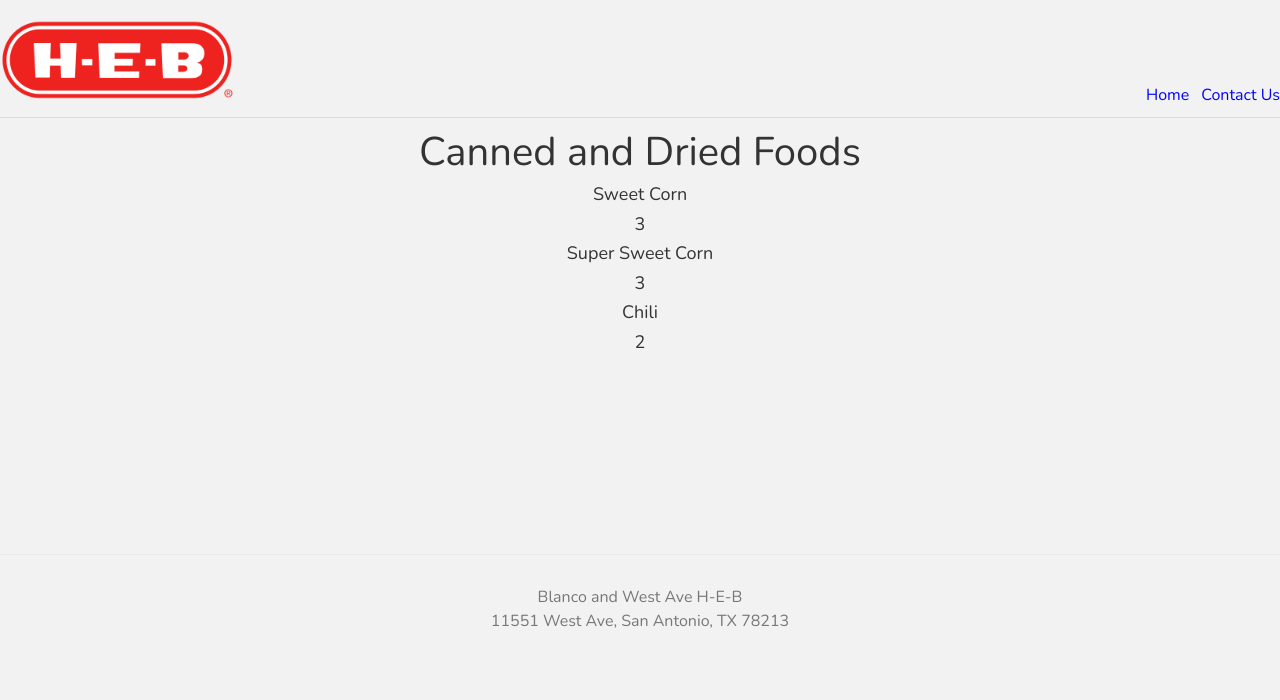
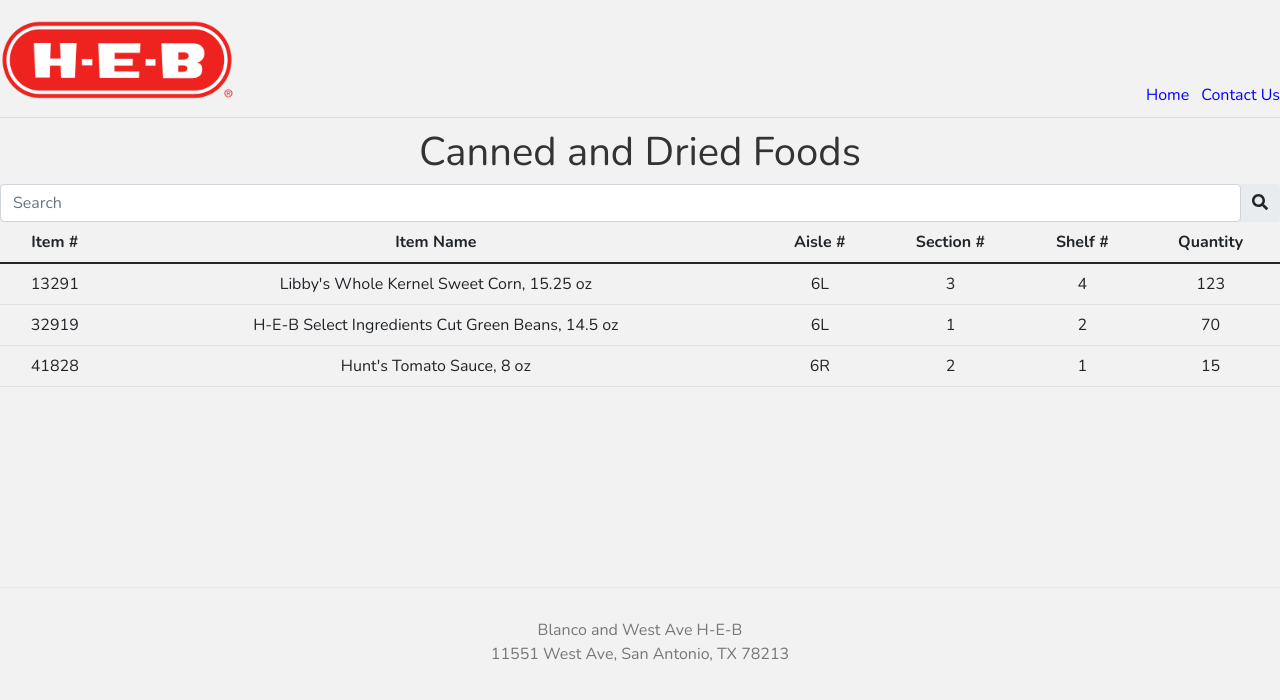
Before and after one commit to mileyseo/HEB-IOT-UI, a Next.js app: page /canned-dried-food in a window 1280 px wide. Shown: the top 700 px of the page. Built offline with nearby package versions, Linux system fonts and the light colour scheme.

Commit message:
List of Items

```diff
--- a/data.js
+++ b/data.js
@@ -1,7 +1,8 @@
 export const itemList = [
  {
   "id": 1,
-  "name": "Sweet Corn",
+  "itemNo": 13291,
+  "name": "Libby's Whole Kernel Sweet Corn, 15.25 oz",
   "aisle": "6L",
   "section": 3,
   "shelf": 4,
@@ -9,15 +10,17 @@
   },
   {
     "id": 2,
-    "name": "Super Sweet Corn",
+    "itemNo": 32919,
+    "name": "H-E-B Select Ingredients Cut Green Beans, 14.5 oz",
     "aisle": "6L",
-    "section": 3,
-    "shelf": 3,
+    "section": 1,
+    "shelf": 2,
     "qty": 70,
   },
   {
     "id": 3,
-    "name": "Chili",
+    "itemNo": 41828,
+    "name": "Hunt's Tomato Sauce, 8 oz",
     "aisle": "6R",
     "section": 2,
     "shelf": 1,
--- a/pages/canned-dried-food.js
+++ b/pages/canned-dried-food.js
@@ -1,19 +1,48 @@
 import {itemList} from "../data"
+import { FontAwesomeIcon } from "@fortawesome/react-fontawesome";
+import { faSearch } from "@fortawesome/free-solid-svg-icons";
 
 const CannedDriedFood = () => {
   return (
-      <div>
-          <h1> Canned and Dried Foods </h1>
+    <div>
+      <h1> Canned and Dried Foods </h1>
+      <div className="input-group rounded">
+      <input type="search" className="form-control rounded" placeholder="Search" aria-label="Search"
+        aria-describedby="search-addon" />
+      <span className="input-group-text border-0" id="search-addon">
+      <i><FontAwesomeIcon icon={faSearch}></FontAwesomeIcon></i>
+      </span>
+    </div>
+      <table className="table">
+        <thead>
+          <tr>
+            <th scope="col">Item #</th>
+            <th scope="col">Item Name</th>
+            <th scope="col">Aisle #</th>
+            <th scope="col">Section #</th>
+            <th scope="col">Shelf #</th>
+            <th scope="col">Quantity</th>
+          </tr>
+        </thead>
+        <tbody>
           {itemList.map((item) => (
-              <div key={item.id}>
-                  <a>
-                      <h3> { item.name } </h3>
-                      <h3> {item.section}</h3>
-                  </a>
-              </div>
+            <tr key={item.id}>
+              <td>{item.itemNo}</td>
+              <td>{item.name}</td>
+              <td>{item.aisle}</td>
+              <td>{item.section}</td>
+              <td>{item.shelf}</td>
+              <td>{item.qty}</td>
+            </tr>
           ))}
-      </div>
+        </tbody>
+      </table>
+    </div>
   )
 };
 
 export default CannedDriedFood;
+
+//Note for future:
+//Need to add a conditional statement to make the <50 red, and others green
+//Search Bar!
```
